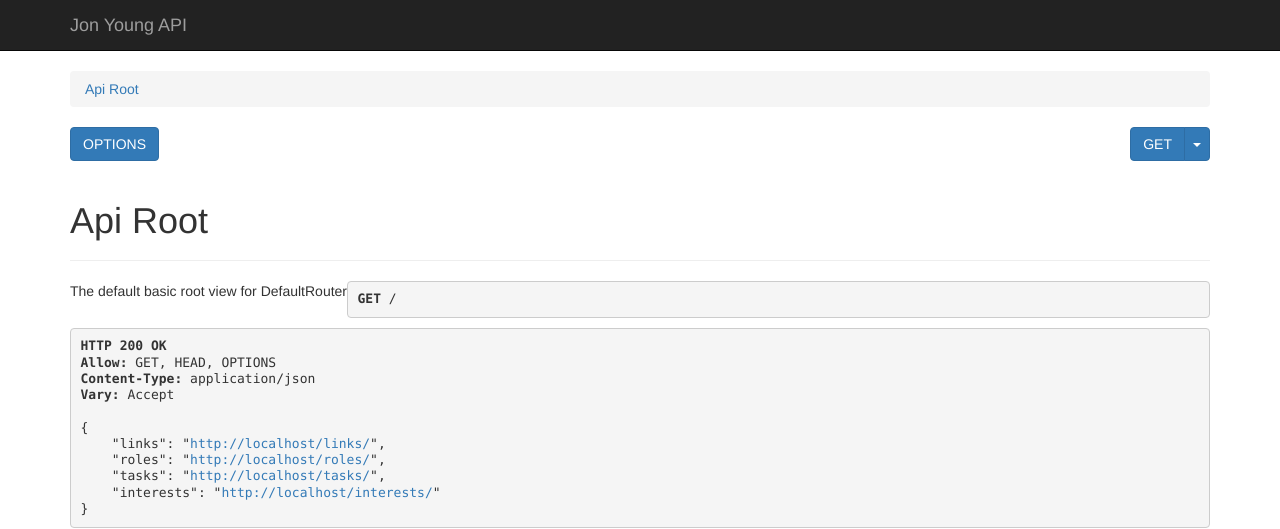
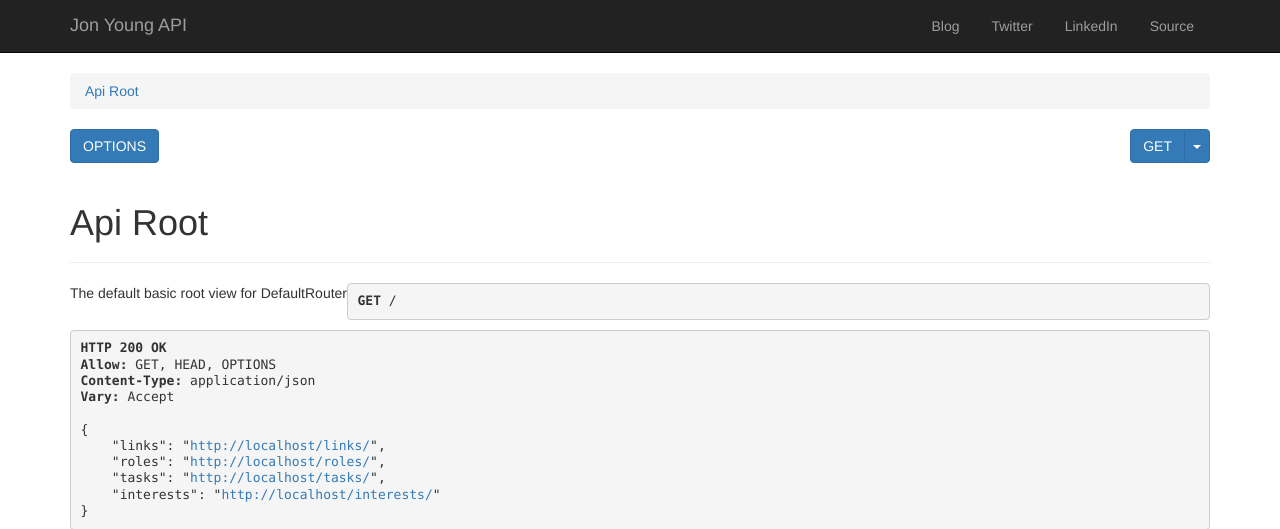
Before and after one commit to thejaywhy/jy_api, a Django app: page / in a window 1280 px wide. Shown: the top 529 px of the page. Run offline with Django 3.2, Linux system fonts and the light colour scheme; parts of the project's set-up code (start-up, migrations or seed data) failed here and were passed over; some libraries are stand-ins or nearby versions.

Commit message:
add links to navbar

```diff
--- a/api/jy_api/templates/rest_framework/api.html
+++ b/api/jy_api/templates/rest_framework/api.html
@@ -9,6 +9,22 @@
     <a class='navbar-brand' rel="nofollow" href='/'>
         Jon Young API</a>
 {% endblock %}
+
+{% block userlinks %}
+    {# TODO: get this from the Links objects #}
+    <li>
+      <a class="repo-link btn btn-link" href="http://randomjy.com">Blog</a>
+    </li>
+    <li>
+      <a class="repo-link btn btn-link" href="https://twitter.com/random_jyoung">Twitter</a>
+    </li>
+    <li>
+      <a class="repo-link btn btn-link" href="https://www.linkedin.com/in/jonryoung">LinkedIn</a>
+    </li>
+    <li>
+      <a class="repo-link btn btn-link" href="https://github.com/thejaywhy/jy_api">Source</a>
+    </li>
+  {% endblock %}
 
 {% block script %}
     <script src="{% static "rest_framework/js/jquery-1.8.1-min.js" %}"></script>
```
